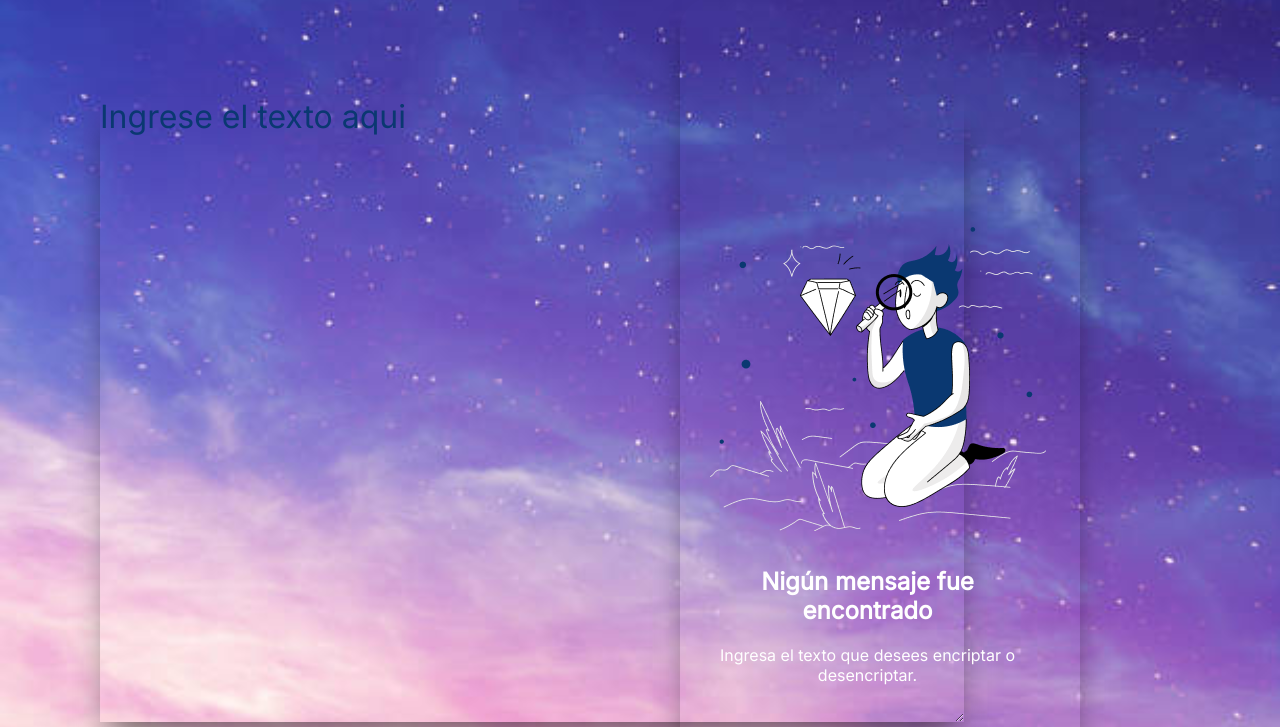
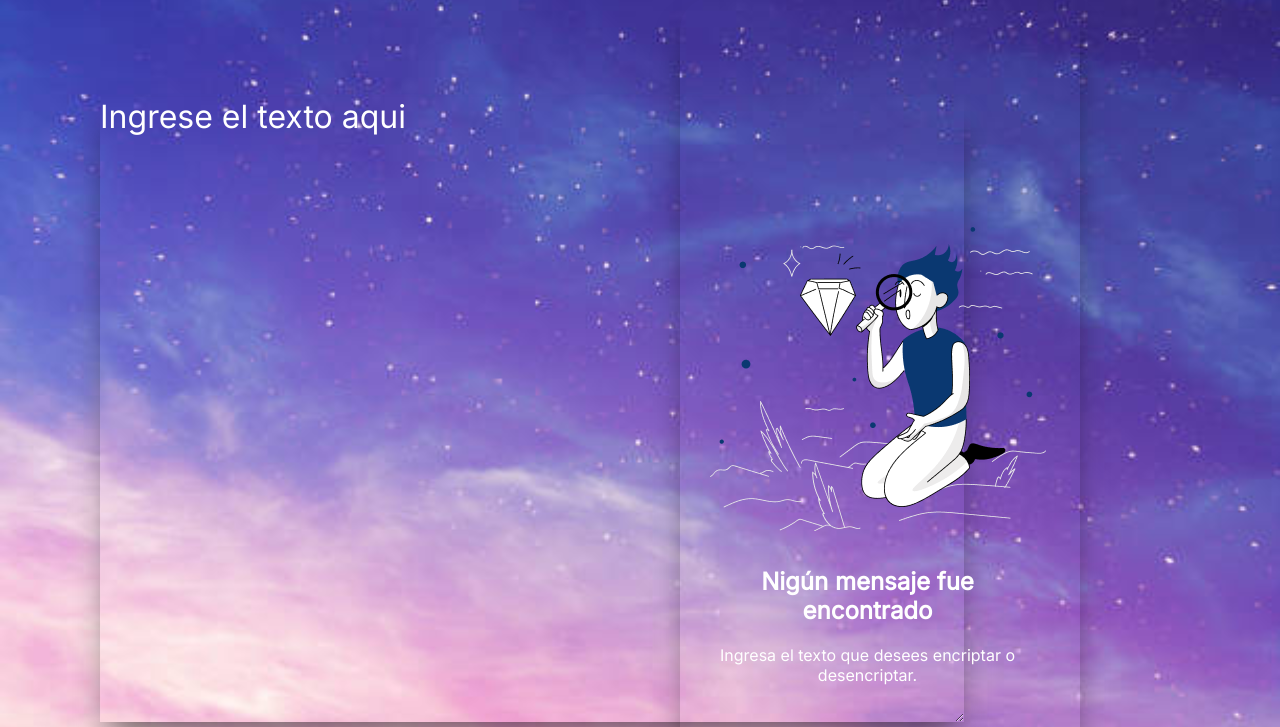
Before and after one commit to GladysRVO/Challenge-codificador-descodificador, a plain HTML site: page index.html in a window 1280 px wide. Shown: the part 73-800 px from the top of the page. Drawn offline with Linux system fonts and the light colour scheme.

Commit message:
color de letra

```diff
--- a/style.css
+++ b/style.css
@@ -56,7 +56,7 @@ main{
 }
 
 .cajatexto::placeholder{
-    color:  #0A3871;
+    color:  white;
 }
 
 .alerta{
```
